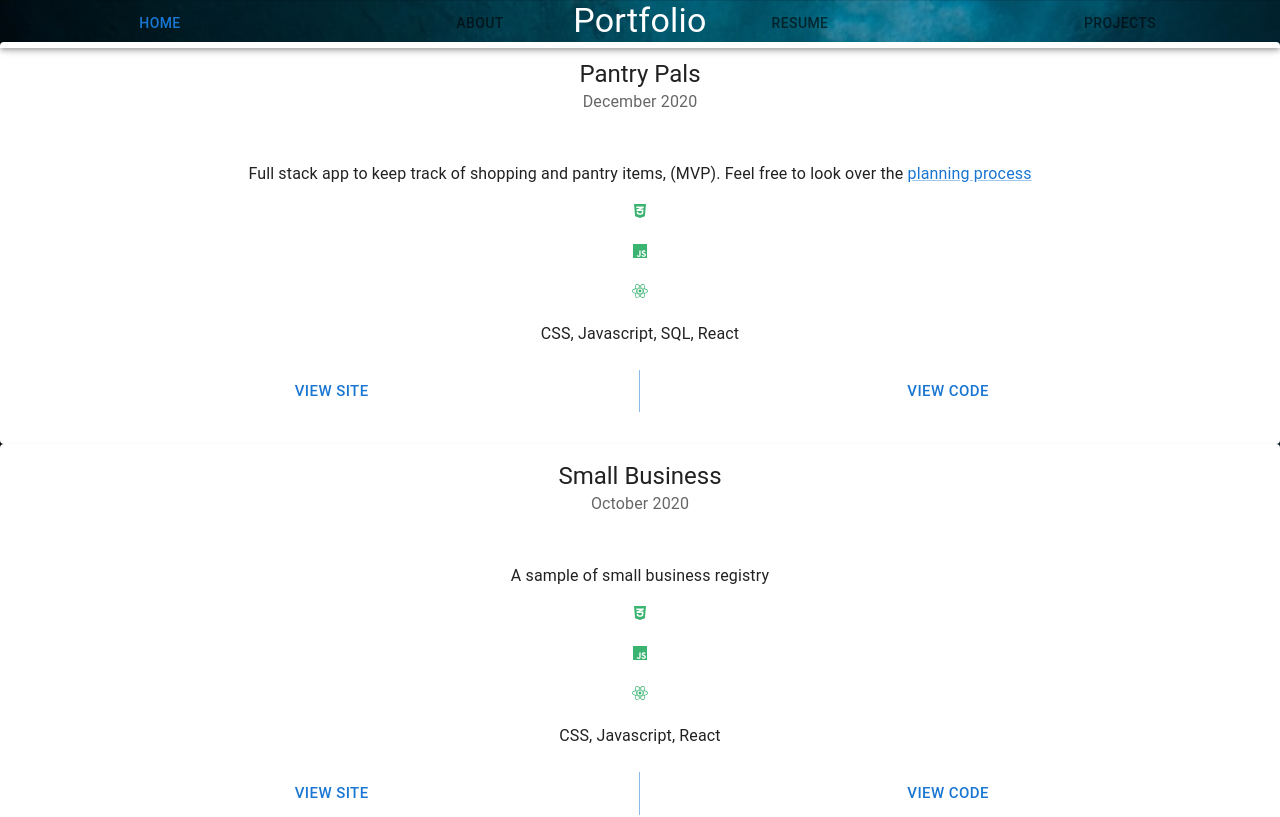
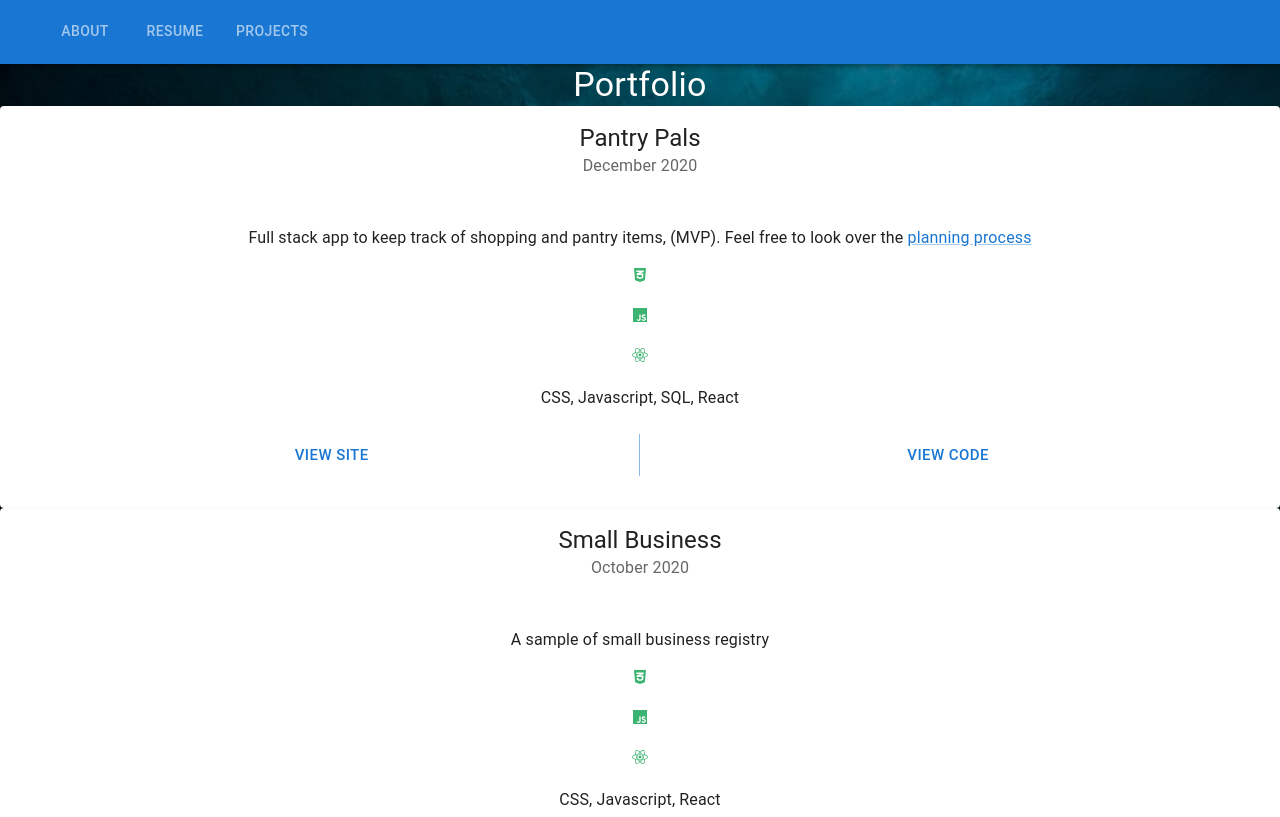
Before and after one commit to listenToRipley/nataliekendrick, a React (Create React App) app: page /projects in a window 1280 px wide. Shown: the top 817 px of the page. Built offline with nearby package versions, Linux system fonts and the light colour scheme; grey boxes are pictures that could not be loaded.

Commit message:
updated router for changes made to reactrouter

```diff
--- a/src/App.js
+++ b/src/App.js
@@ -8,13 +8,11 @@ import Panel from './Components/Panel';
 
 function App() {
 
-  console.log(`log process env public${process.env.PUBLIC_URL}`)
-
   return (
 
     <div className="App">
       <CssBaseline>
-        <BrowserRouter>
+        <BrowserRouter forceRefresh={true}>
           <Panel/>
           <Router/>
         </BrowserRouter>
--- a/src/Components/About.js
+++ b/src/Components/About.js
@@ -3,7 +3,7 @@ import React from 'react';
 import Paper from '@mui/material/Paper';
 import Typography from '@mui/material/Typography';
 import Grid from '@mui/material/Grid';
-import profile from './projectImgs/profile.jpeg';
+import profile from './Imgs/profile.jpeg';
 import background from './Imgs/backdrop.jpeg'
 
 // const useStyles = makeStyles({
--- a/src/Components/Panel.js
+++ b/src/Components/Panel.js
@@ -1,6 +1,17 @@
-import React, {useState} from 'react';
-// import { makeStyles } from '@mui/material';
-import { AppBar } from '@mui/material';
+import * as React from 'react';
+import {useState} from 'react';
+import AppBar from '@mui/material/AppBar';
+import Box from '@mui/material/Box';
+import Toolbar from '@mui/material/Toolbar';
+import IconButton from '@mui/material/IconButton';
+import Typography from '@mui/material/Typography';
+import Menu from '@mui/material/Menu';
+import MenuIcon from '@mui/icons-material/Menu';
+import Container from '@mui/material/Container';
+import Avatar from '@mui/material/Avatar';
+import Button from '@mui/material/Button';
+import Tooltip from '@mui/material/Tooltip';
+import MenuItem from '@mui/material/MenuItem';
 import Tabs from '@mui/material/Tabs';
 import Tab from '@mui/material/Tab';
 import {Link} from 'react-router-dom';
@@ -31,6 +42,7 @@ import './Components.css';
 // });
 
 const WebPanel = () =>  {
+  console.log('panel here?')
 
   // const classes = useStyles();
   const [value, setValue] = useState(0);
@@ -44,19 +56,26 @@ const WebPanel = () =>  {
     <div className="panel">
     <AppBar
     className="bar"
-    color='transparent' >
-      <Tabs
+    position="static"
+    // color='transparent'
+    >
+      <Container
+      maxWidth="xl"
       className="tab"
       variant="fullWidth"
       value={value}
       onChange={handleChange}
       aria-label="menu items"
-      indicatorColor='transparent'
+      // indicatorColor='transparent'
       >
-        <Tab
+      <Toolbar disableGutters>
+        <Typography
+          variant="h6"
+          component={Link}
+          sx={{ mr: 2, display: { xs: 'none', md: 'flex' } }}
           label="Home"
           className="link"
-          component={Link}
+
           to='/'
           aria-label='home'
         />
@@ -81,7 +100,8 @@ const WebPanel = () =>  {
           to='/projects'
           aria-label='projects'
         />
-      </Tabs>
+        </Toolbar>
+      </Container>
     </AppBar>
   </div>
   );
--- a/src/Components/Projects/Projects.js
+++ b/src/Components/Projects/Projects.js
@@ -18,7 +18,7 @@ import { FaJs} from "@react-icons/all-files/fa/FaJs";
 import { FaBootstrap } from "@react-icons/all-files/fa/FaBootstrap";
 import { FaReact } from "@react-icons/all-files/fa/FaReact";
 //images
-import animate from './../projectImgs/animate.png';
+import animate from './projectImgs/animate.png';
 import mustacchio from './projectImgs/mustacchio.png';
 import nasa from './projectImgs/NASA.png';
 import ticTacToe from './projectImgs/TicTacToe.png';
--- a/src/Routing.js
+++ b/src/Routing.js
@@ -1,5 +1,8 @@
 import React from 'react';
-import {Switch, Route} from 'react-router';
+import {
+  Routes,
+  Route,
+} from "react-router-dom";
 import Home from './Components/Home';
 import About from './Components/About';
 import Resume from './Components/Resume/Resume';
@@ -9,13 +12,15 @@ import PantryPalsPlanning from './Components/Projects/PantryPalsPlanning'
 
 const Router = () => {
   return (
-  <Switch>
-    <Route exact path='/' component={Home}/>
-    <Route path='/about' component={About} />
-    <Route path='/resume' component={Resume} />
-    <Route path='/projects' component={Projects} />
-    <Route path='/pantryPalsPlanning' component={PantryPalsPlanning}/>
-  </Switch>
+
+    <Routes>
+      <Route exact path='/' element={<Home/>}/>
+      <Route path='/about' element={<About/>} />
+      <Route path='/resume' element={<Resume/>} />
+      <Route path='/projects' element={<Projects/>} />
+      <Route path='/pantryPalsPlanning' element={<PantryPalsPlanning/>}/>
+    </Routes>
+
   )
 }
 
```
